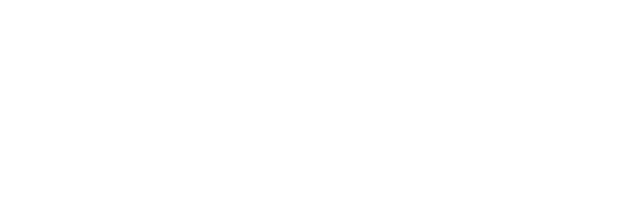
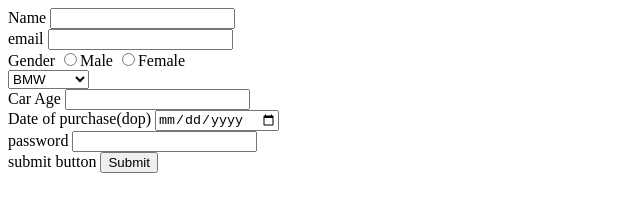
Before and after one commit to acciojob/car-insurance-form-kasulasaitejachary, a website: page main.html in a window 1280 px wide. Shown: the whole page, without its empty margins (0-640 px from the left). Drawn offline with Linux system fonts and the light colour scheme.

Commit message:
created a submission

```diff
--- a/main.html
+++ b/main.html
@@ -8,6 +8,29 @@
 
 <body>
 	<!-- the entire body must be written by student -->
+	<form>
+		<label for="name">Name</label>
+		<input type="text" id="name"/><br>
+		<label for="email">email</label>
+		<input text="mail" id="email" required/><br>
+		<label for="gender">Gender</label>
+		<input type="radio" name="anyvalue" id="gender" required/>Male
+		<input type="radio" name="anyvalue" id="gender"/>Female<br>
+		<select id="cars">
+			<option>BMW</option>
+			<option>Audi</option>
+			<option>Mercedez</option>
+		</select><br>
+		<label for="carage">Car Age</label>
+		<input type="number" id="carage"/><br>
+		<label for="dop">Date of purchase(dop)</label>
+		<input type="date" id="dop"/><br>
+		<label for="password">password</label>
+		<input type="password" id="password"/><br>
+		<label for="submit">submit button</label>
+		<input type="submit" id="submit"/>
+
+	</form>
     <script type="text/javascript" src="./script.js">
 </script>
 
```
